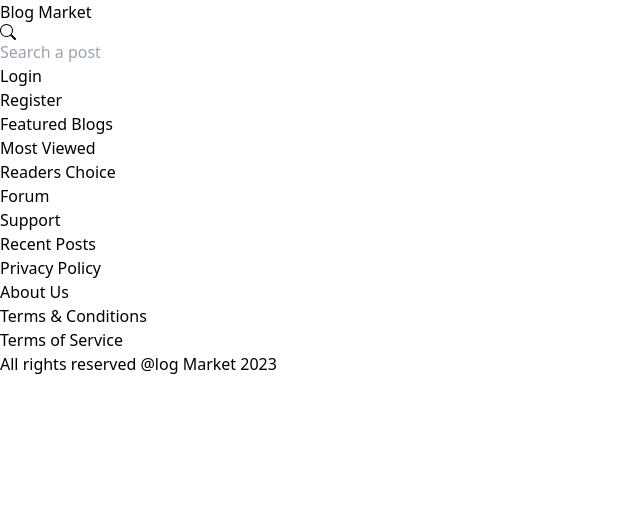
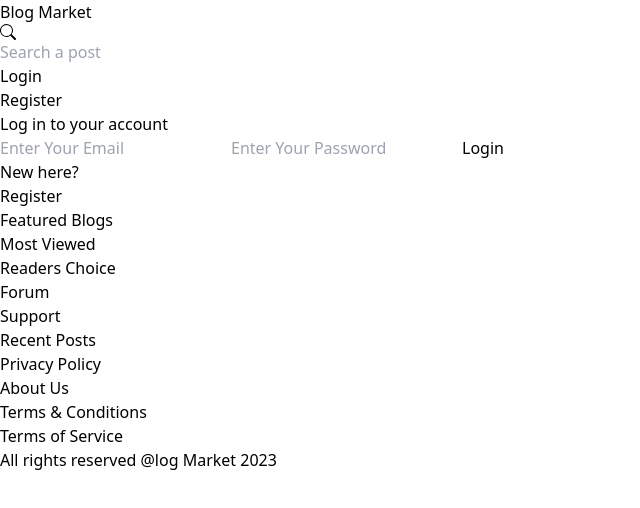
Before and after one commit to baized1245/React-Thoughts, a React (Vite) app: page /register in a window 1280 px wide. Shown: the top 508 px of the page, without its empty margins (0-640 px from the left). Built offline with nearby package versions, Linux system fonts and the light colour scheme.

Commit message:
Design Register page

```diff
--- a/src/pages/Register.jsx
+++ b/src/pages/Register.jsx
@@ -1,9 +1,19 @@
 import React from 'react';
+import { Link } from 'react-router-dom';
 
 const Register = () => {
     return (
-        <div>
-
+        <div className='w-full flex justify-center items-center h-[70vh]'>
+          <div className="flex flex-col justify-center items-center space-y-4 w-[80%] md:w-[25%]">
+            <h1 className='text-xl font-bold text-left'>Log in to your account</h1>
+            <input className='w-full px-4 py-2 border-2 border-black outline-0' type="email" placeholder='Enter Your Email' />
+            <input className='w-full px-4 py-2 border-2 border-black outline-0' type="password" placeholder='Enter Your Password' />
+            <button className='w-full px-4 py-4 text-lg font-bold text-white bg-black rounded-lg hover:bg-gray-500 hover:text-black'>Login</button>
+            <div className='flex justify-center items-center space-x-3'>
+                <p>New here?</p>
+                <p className='text-gray-500 hover:text-black'><Link to='/'>Register</Link></p>
+            </div>
+            </div>
         </div>
     );
 };
```
